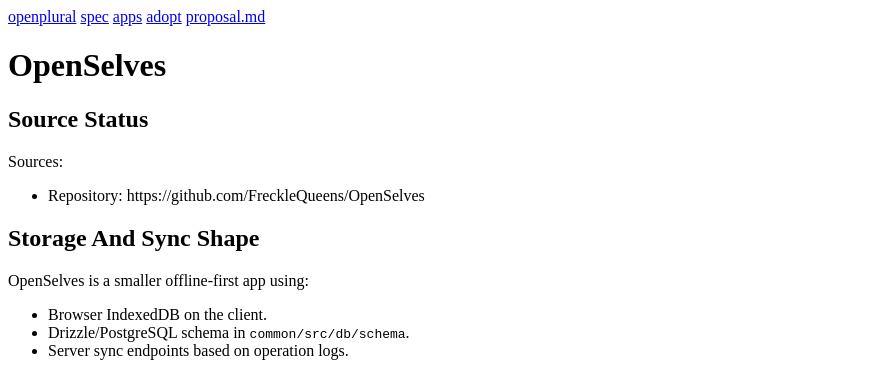
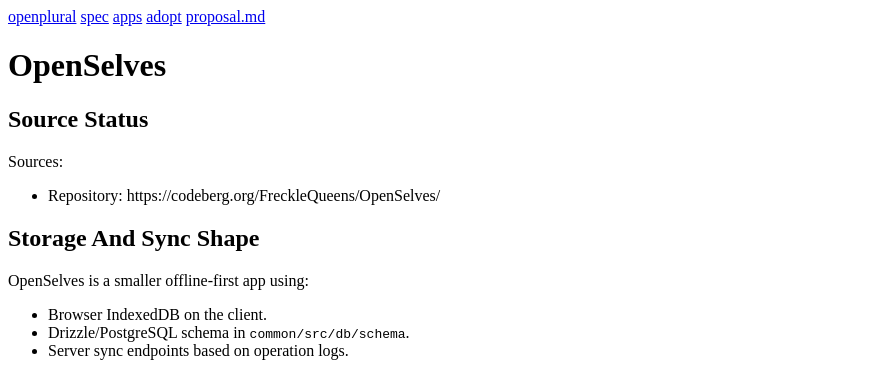
Before and after one commit to PluralPort/spec, a Jekyll site: the page built from docs/apps/openselves.md, in a window 1280 px wide. Shown: the top 376 px of the page, without its empty margins (0-882 px from the left). Built offline with Jekyll 4.4.1, drawn with Linux system fonts in a browser that asks for light colours; our own code applies the rules of GitHub Pages for plain Markdown files; part of the change alters nothing that is shown.

Commit message:
Update OpenSelves' research document's repository url

```diff
--- a/docs/apps/openselves.md
+++ b/docs/apps/openselves.md
@@ -4,7 +4,7 @@
 
 Sources:
 
-- Repository: https://github.com/FreckleQueens/OpenSelves
+- Repository: https://codeberg.org/FreckleQueens/OpenSelves/
 
 ## Storage And Sync Shape
 
```
